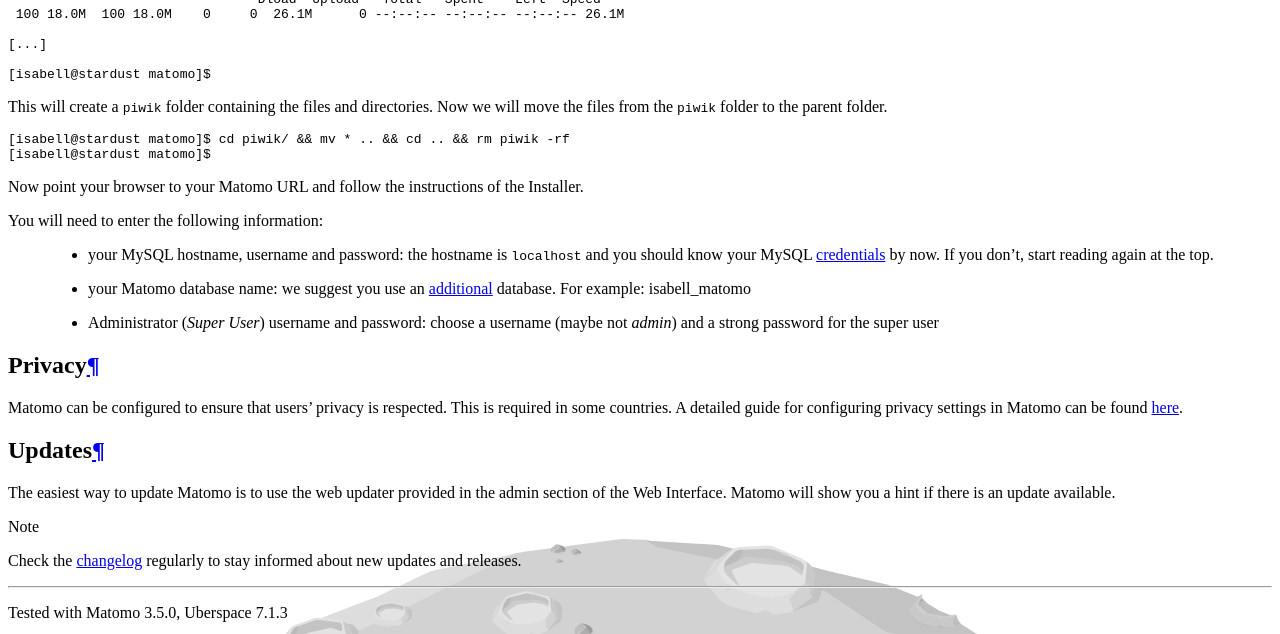
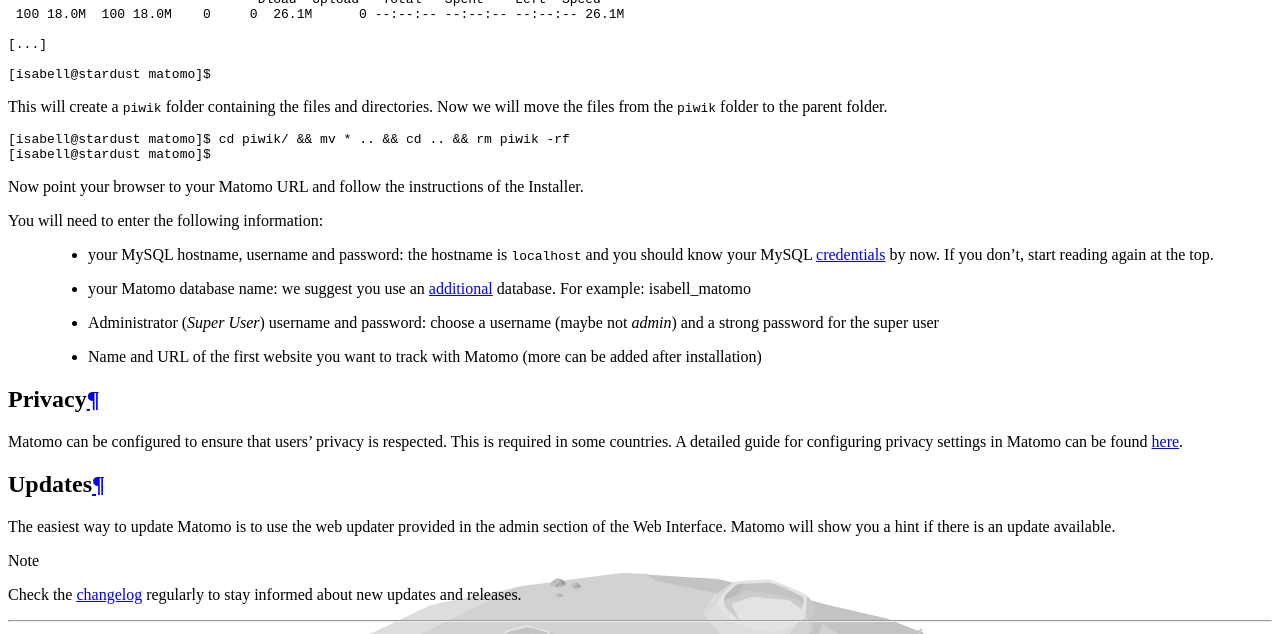
Before and after one commit to Uberspace/lab, a Sphinx documentation site: the page built from source/guide_matomo.rst, in a window 1280 px wide and 900 px high, scrolled down 2073 px, cut to the strip 0-634 px from the top of the window. Built offline with Sphinx 7.4.7 and the Read the Docs theme 2.0.0, drawn with Linux system fonts in a browser that asks for light colours.

Commit message:
Added info about a installation step

```diff
--- a/source/guide_matomo.rst
+++ b/source/guide_matomo.rst
@@ -78,6 +78,7 @@
   * your MySQL hostname, username and password: the hostname is ``localhost`` and you should know your MySQL credentials_ by now. If you don't, start reading again at the top.
   * your Matomo database name: we suggest you use an additional_ database. For example: isabell_matomo
   * Administrator (*Super User*) username and password: choose a username (maybe not *admin*) and a strong password for the super user
+  * Name and URL of the first website you want to track with Matomo (more can be added after installation)
 
 Privacy
 =======
```
